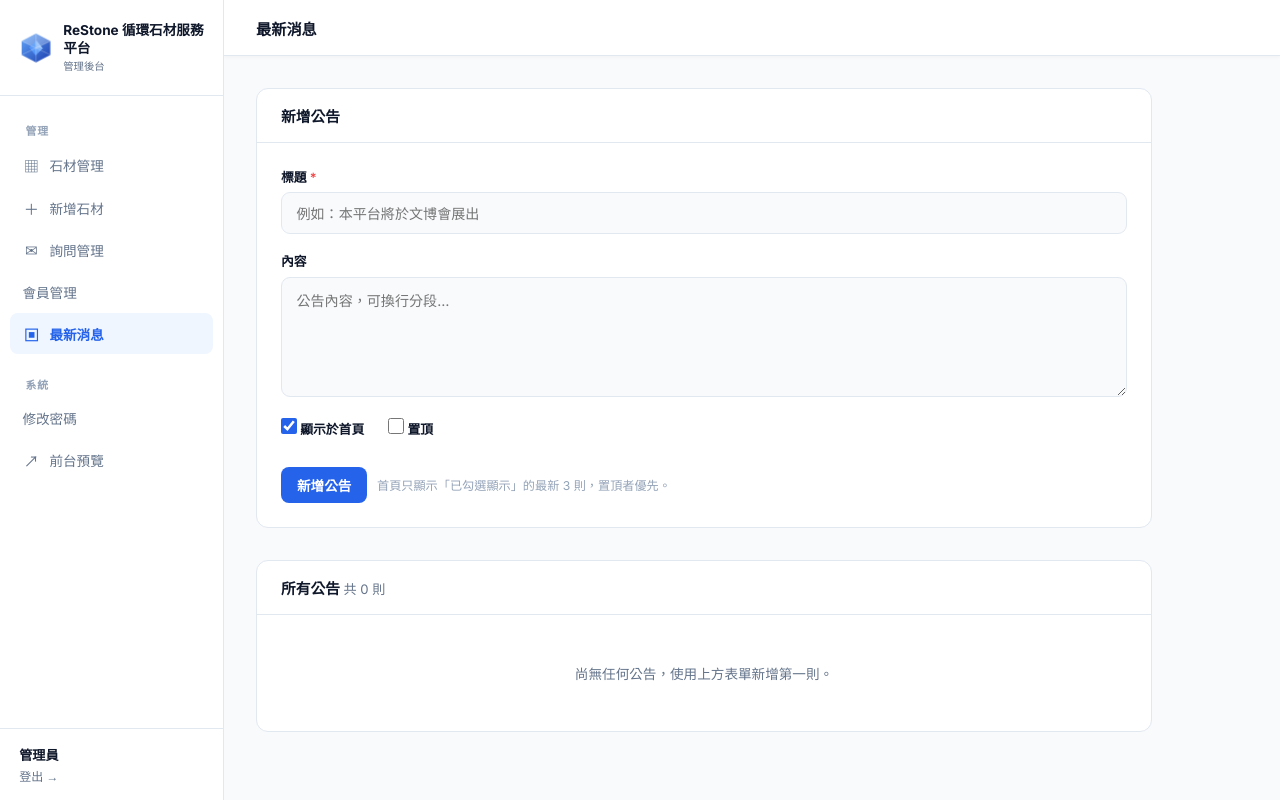
After one commit to clie945-tech/stone-database, a Flask app: page /admin/news in a window 1280 px wide. The commit adds this page. Run offline with Flask 3, Linux system fonts and the light colour scheme; the visitor is signed in with stand-in values (Sample User, id 1); data that the repository does not hold is empty.

Commit message:
新增最新消息功能：首頁公告區 + 後台可編輯管理
- 新增 announcements 資料表（標題/內容/顯示/置頂/時間）
- 首頁主視覺下方新增最新消息區（液態玻璃卡片，僅顯示已發布最新3則，置頂優先，無公告自動隱藏）
- 後台 /admin/news：新增/編輯/刪除/顯示切換/置頂切換
- 三個後台頁側邊選單補上最新消息連結
- 樣式快取版本 v=9 → v=10

Co-Authored-By: Claude Opus 4.8 <noreply@anthropic.com>

```diff
--- a/app.py
+++ b/app.py
@@ -827,6 +827,16 @@ def init_db():
             image_file TEXT,
             created_at TIMESTAMP DEFAULT CURRENT_TIMESTAMP
         );
+
+        CREATE TABLE IF NOT EXISTS announcements (
+            id INTEGER PRIMARY KEY AUTOINCREMENT,
+            title TEXT NOT NULL,
+            content TEXT,
+            is_published INTEGER DEFAULT 1,
+            pinned INTEGER DEFAULT 0,
+            created_at TIMESTAMP DEFAULT CURRENT_TIMESTAMP,
+            updated_at TIMESTAMP DEFAULT CURRENT_TIMESTAMP
+        );
     ''')
 
     # 舊資料庫遷移：補上 photo2, photo3 欄位
@@ -1280,12 +1290,18 @@ def index():
         calculate_carbon_saved(s['stone_type'], s['width'], s['height'], s['thickness'], s['quantity'])
         for s in all_stones
     )
+
+    # 最新消息（僅顯示已發布，置頂優先，取最新 3 則）
+    announcements = conn.execute(
+        'SELECT * FROM announcements WHERE is_published = 1 '
+        'ORDER BY pinned DESC, created_at DESC LIMIT 3'
+    ).fetchall()
     conn.close()
 
     return render_template('index.html', stones=stones, types=types,
                            search=search, selected_type=stone_type, total=total,
                            colors=COLORS, color_map=COLOR_MAP, selected_color=color,
-                           total_carbon_kg=total_carbon_kg)
+                           total_carbon_kg=total_carbon_kg, announcements=announcements)
 
 
 @app.route('/stone/<int:id>')
@@ -1621,6 +1637,82 @@ def admin_dashboard():
                            total_carbon_kg=total_carbon_kg)
 
 
+# ─── 最新消息管理 ───────────────────────────────────────────────
+@app.route('/admin/news')
+@admin_required
+def admin_news():
+    conn = get_db()
+    items = conn.execute(
+        'SELECT * FROM announcements ORDER BY pinned DESC, created_at DESC'
+    ).fetchall()
+    editing = None
+    edit_id = request.args.get('edit', type=int)
+    if edit_id:
+        editing = conn.execute(
+            'SELECT * FROM announcements WHERE id = ?', (edit_id,)).fetchone()
+    conn.close()
+    return render_template('admin_news.html', items=items, editing=editing)
+
+
+@app.route('/admin/news/save', methods=['POST'])
+@admin_required
+def admin_news_save():
+    nid          = request.form.get('id', type=int)
+    title        = request.form.get('title', '').strip()
+    content      = request.form.get('content', '').strip()
+    is_published = 1 if request.form.get('is_published') else 0
+    pinned       = 1 if request.form.get('pinned') else 0
+    if not title:
+        flash('標題為必填', 'error')
+        return redirect(url_for('admin_news', edit=nid) if nid else url_for('admin_news'))
+    conn = get_db()
+    if nid:
+        conn.execute(
+            'UPDATE announcements SET title=?, content=?, is_published=?, pinned=?, '
+            'updated_at=CURRENT_TIMESTAMP WHERE id=?',
+            (title, content, is_published, pinned, nid))
+        flash('公告已更新', 'success')
+    else:
+        conn.execute(
+            'INSERT INTO announcements (title, content, is_published, pinned) VALUES (?,?,?,?)',
+            (title, content, is_published, pinned))
+        flash('公告已新增', 'success')
+    conn.commit()
+    conn.close()
+    return redirect(url_for('admin_news'))
+
+
+@app.route('/admin/news/<int:id>/delete', methods=['POST'])
+@admin_required
+def admin_news_delete(id):
+    conn = get_db()
+    conn.execute('DELETE FROM announcements WHERE id = ?', (id,))
+    conn.commit()
+    conn.close()
+    flash('公告已刪除', 'success')
+    return redirect(url_for('admin_news'))
+
+
+@app.route('/admin/news/<int:id>/toggle', methods=['POST'])
+@admin_required
+def admin_news_toggle(id):
+    conn = get_db()
+    conn.execute('UPDATE announcements SET is_published = 1 - is_published WHERE id = ?', (id,))
+    conn.commit()
+    conn.close()
+    return redirect(url_for('admin_news'))
+
+
+@app.route('/admin/news/<int:id>/pin', methods=['POST'])
+@admin_required
+def admin_news_pin(id):
+    conn = get_db()
+    conn.execute('UPDATE announcements SET pinned = 1 - pinned WHERE id = ?', (id,))
+    conn.commit()
+    conn.close()
+    return redirect(url_for('admin_news'))
+
+
 @app.route('/admin/inquiries')
 @admin_required
 def admin_inquiries():
--- a/static/theme-tech.css
+++ b/static/theme-tech.css
@@ -227,7 +227,7 @@ footer { background: rgba(12,18,31,0.82) !important; }
    厚霧面模糊 + 頂部高光 + 玻璃鑲邊 + 漂浮陰影 + 頂部光澤
    ═══════════════════════════════════════════════════════════════ */
 .panel, .card, .tool, .profile-card, .stat, .spec-card, .inquiry-card, .rec,
-.stone-card, .design-card, .shot, .price-card, .analysis {
+.stone-card, .design-card, .shot, .price-card, .analysis, .news-item {
   background: linear-gradient(155deg, rgba(255,255,255,0.13), rgba(255,255,255,0.035)) !important;
   backdrop-filter: blur(24px) saturate(170%) !important;
   -webkit-backdrop-filter: blur(24px) saturate(170%) !important;
@@ -247,7 +247,7 @@ footer { background: rgba(12,18,31,0.82) !important; }
 .tool > *, .panel > *, .card > * { position: relative; z-index: 1; }
 
 /* hover：玻璃變更清亮、鑲邊發光、浮起 */
-.tool:hover, .card:hover, .stone-card:hover, .design-card:hover, .shot:hover, .rec:hover {
+.tool:hover, .card:hover, .stone-card:hover, .design-card:hover, .shot:hover, .rec:hover, .news-item:hover {
   backdrop-filter: blur(28px) saturate(190%) !important;
   -webkit-backdrop-filter: blur(28px) saturate(190%) !important;
   border-color: rgba(34,211,238,0.40) !important;
--- a/templates/admin.html
+++ b/templates/admin.html
@@ -137,6 +137,7 @@
       {% if new_inquiries > 0 %}<span style="margin-left:auto;background:var(--blue);color:white;font-size:0.65rem;padding:1px 7px;border-radius:10px;font-weight:700">{{ new_inquiries }}</span>{% endif %}
     </a>
     <a href="/admin/customers" class="nav-item">會員管理</a>
+    <a href="/admin/news" class="nav-item"><span class="icon">▣</span> 最新消息</a>
     <div class="sidebar-section">系統</div>
     <a href="/admin/change-password" class="nav-item">修改密碼</a>
     <a href="/" class="nav-item" target="_blank"><span class="icon">↗</span> 前台預覽</a>
--- a/templates/admin_customers.html
+++ b/templates/admin_customers.html
@@ -60,6 +60,7 @@
     <a href="/admin/add" class="nav-item"><span class="icon">＋</span> 新增石材</a>
     <a href="/admin/inquiries" class="nav-item"><span class="icon">✉</span> 詢問管理</a>
     <a href="/admin/customers" class="nav-item active">會員管理</a>
+    <a href="/admin/news" class="nav-item"><span class="icon">▣</span> 最新消息</a>
     <div class="sidebar-section">系統</div>
     <a href="/admin/change-password" class="nav-item">修改密碼</a>
     <a href="/" class="nav-item" target="_blank"><span class="icon">↗</span> 前台預覽</a>
--- a/templates/admin_inquiries.html
+++ b/templates/admin_inquiries.html
@@ -84,6 +84,7 @@
     <a href="/admin/add" class="nav-item"><span class="icon">＋</span> 新增石材</a>
     <a href="/admin/inquiries" class="nav-item active"><span class="icon">✉</span> 詢問管理</a>
     <a href="/admin/customers" class="nav-item">會員管理</a>
+    <a href="/admin/news" class="nav-item"><span class="icon">▣</span> 最新消息</a>
     <div class="sidebar-section">系統</div>
     <a href="/admin/change-password" class="nav-item">修改密碼</a>
     <a href="/" class="nav-item" target="_blank"><span class="icon">↗</span> 前台預覽</a>
--- /dev/null
+++ b/templates/admin_news.html
@@ -0,0 +1,210 @@
+<!DOCTYPE html>
+<html lang="zh-TW">
+<head>
+  <meta charset="UTF-8" />
+  <meta name="viewport" content="width=device-width, initial-scale=1.0" />
+  <title>最新消息 — ReStone 管理後台</title>
+  <link rel="icon" type="image/svg+xml" href="/static/favicon.svg">
+  <link rel="preconnect" href="https://fonts.googleapis.com">
+  <link href="https://fonts.googleapis.com/css2?family=Inter:wght@400;500;600;700;800&display=swap" rel="stylesheet">
+  <style>
+    *, *::before, *::after { box-sizing: border-box; margin: 0; padding: 0; }
+    :root {
+      --blue: #2563EB; --blue-light: #EFF6FF; --blue-mid: #BFDBFE;
+      --text: #0F172A; --text-muted: #64748B; --text-light: #94A3B8;
+      --border: #E2E8F0; --bg: #F8FAFC; --white: #FFFFFF;
+      --sidebar-w: 224px;
+    }
+    body { font-family: 'Inter', 'Noto Sans TC', sans-serif; background: var(--bg); color: var(--text); }
+
+    /* ── Sidebar ── */
+    .sidebar { position: fixed; top: 0; left: 0; bottom: 0; width: var(--sidebar-w); background: var(--white); border-right: 1px solid var(--border); display: flex; flex-direction: column; z-index: 200; }
+    .sidebar-logo { padding: 1.4rem 1.2rem; border-bottom: 1px solid var(--border); display: flex; align-items: center; gap: 10px; }
+    .sidebar-logo-icon { width: 34px; height: 34px; flex-shrink: 0; }
+    .sidebar-logo-text { font-size: 0.85rem; font-weight: 700; line-height: 1.3; }
+    .sidebar-logo-sub  { font-size: 0.65rem; color: var(--text-muted); }
+    .sidebar-section { padding: 1.2rem 1rem 0.3rem; font-size: 0.68rem; font-weight: 600; color: var(--text-light); letter-spacing: 0.08em; text-transform: uppercase; }
+    .sidebar-nav { flex: 1; padding: 0.4rem 0.6rem; }
+    .nav-item { display: flex; align-items: center; gap: 9px; padding: 0.6rem 0.8rem; font-size: 0.85rem; color: var(--text-muted); text-decoration: none; transition: all 0.15s; border-radius: 8px; margin: 2px 0; }
+    .nav-item:hover { color: var(--text); background: var(--bg); }
+    .nav-item.active { color: var(--blue); background: var(--blue-light); font-weight: 600; }
+    .nav-item .icon { font-size: 0.95rem; width: 18px; text-align: center; flex-shrink: 0; }
+    .sidebar-footer { padding: 1rem 1.2rem; border-top: 1px solid var(--border); font-size: 0.75rem; }
+    .sidebar-footer .admin-name { color: var(--text); font-weight: 600; margin-bottom: 3px; font-size: 0.82rem; }
+    .sidebar-footer a { color: var(--text-muted); text-decoration: none; transition: color 0.15s; }
+    .sidebar-footer a:hover { color: var(--blue); }
+
+    /* ── Main ── */
+    .main-wrap { margin-left: var(--sidebar-w); min-height: 100vh; }
+    .topbar { background: var(--white); border-bottom: 1px solid var(--border); padding: 0 2rem; height: 56px; display: flex; align-items: center; justify-content: space-between; position: sticky; top: 0; z-index: 100; box-shadow: 0 1px 4px rgba(0,0,0,0.04); }
+    .topbar-title { font-size: 0.95rem; font-weight: 700; }
+
+    .btn { display: inline-flex; align-items: center; gap: 6px; padding: 0.5rem 1rem; border-radius: 8px; font-size: 0.85rem; font-weight: 600; cursor: pointer; text-decoration: none; border: none; transition: all 0.15s; font-family: inherit; }
+    .btn-primary { background: var(--blue); color: white; }
+    .btn-primary:hover { background: #1D4ED8; }
+    .btn-secondary { background: var(--bg); color: var(--text-muted); border: 1px solid var(--border); }
+    .btn-secondary:hover { color: var(--text); background: #F1F5F9; }
+    .btn-danger { background: #FEF2F2; color: #B91C1C; border: 1px solid #FECACA; }
+    .btn-danger:hover { background: #FEE2E2; }
+    .btn-sm { padding: 0.32rem 0.7rem; font-size: 0.76rem; }
+
+    .content { padding: 2rem; max-width: 960px; }
+
+    .flash { padding: 0.75rem 1.2rem; border-radius: 8px; margin-bottom: 1.5rem; font-size: 0.85rem; }
+    .flash-success { background: #F0FDF4; border: 1px solid #BBF7D0; color: #166534; }
+    .flash-error   { background: #FEF2F2; border: 1px solid #FECACA; color: #B91C1C; }
+
+    /* ── Form card ── */
+    .card { background: var(--white); border-radius: 12px; border: 1px solid var(--border); overflow: hidden; margin-bottom: 2rem; }
+    .card-head { padding: 1rem 1.5rem; border-bottom: 1px solid var(--border); font-size: 0.92rem; font-weight: 700; }
+    .card-body { padding: 1.5rem; }
+    .field { margin-bottom: 1.1rem; }
+    .field:last-child { margin-bottom: 0; }
+    .field label { display: block; font-size: 0.8rem; font-weight: 600; margin-bottom: 0.4rem; }
+    .field .req { color: #EF4444; }
+    .field input[type=text], .field textarea {
+      width: 100%; padding: 0.7rem 0.9rem; border: 1.5px solid var(--border); border-radius: 9px;
+      font-size: 0.88rem; font-family: inherit; color: var(--text); background: var(--bg); outline: none; transition: all 0.15s;
+    }
+    .field input[type=text]:focus, .field textarea:focus { border-color: var(--blue); background: #fff; box-shadow: 0 0 0 3px rgba(37,99,235,0.1); }
+    .field textarea { min-height: 120px; resize: vertical; line-height: 1.7; }
+    .checks { display: flex; gap: 1.5rem; flex-wrap: wrap; }
+    .check { display: flex; align-items: center; gap: 7px; font-size: 0.85rem; font-weight: 500; cursor: pointer; }
+    .check input { width: 16px; height: 16px; accent-color: var(--blue); cursor: pointer; }
+    .form-actions { margin-top: 1.4rem; display: flex; gap: 0.6rem; align-items: center; }
+    .form-hint { font-size: 0.76rem; color: var(--text-light); }
+
+    /* ── List table ── */
+    table { width: 100%; border-collapse: collapse; }
+    th { padding: 0.7rem 1rem; text-align: left; font-size: 0.72rem; font-weight: 600; color: var(--text-muted); letter-spacing: 0.06em; text-transform: uppercase; background: var(--bg); border-bottom: 1px solid var(--border); white-space: nowrap; }
+    td { padding: 0.85rem 1rem; border-bottom: 1px solid var(--border); font-size: 0.85rem; vertical-align: top; }
+    tr:last-child td { border-bottom: none; }
+    .n-title { font-weight: 600; color: var(--text); }
+    .n-body { font-size: 0.78rem; color: var(--text-muted); margin-top: 3px; line-height: 1.5; max-width: 360px; white-space: pre-line;
+      display: -webkit-box; -webkit-line-clamp: 2; -webkit-box-orient: vertical; overflow: hidden; }
+    .n-date { font-size: 0.76rem; color: var(--text-light); white-space: nowrap; }
+    .tag { display: inline-block; padding: 2px 9px; border-radius: 99px; font-size: 0.7rem; font-weight: 700; }
+    .tag-on  { background: #DCFCE7; color: #166534; }
+    .tag-off { background: #F1F5F9; color: var(--text-muted); }
+    .tag-pin { background: var(--blue-light); color: var(--blue); margin-left: 4px; }
+    .row-actions { display: flex; gap: 0.35rem; flex-wrap: wrap; }
+    .row-actions form { display: inline; }
+    .empty { text-align: center; padding: 3rem; color: var(--text-muted); font-size: 0.85rem; }
+
+    @media (max-width: 768px) {
+      .sidebar { transform: translateX(-100%); }
+      .main-wrap { margin-left: 0; }
+    }
+  </style>
+</head>
+<body>
+
+<nav class="sidebar">
+  <div class="sidebar-logo">
+    <span class="sidebar-logo-icon">{% with size=34, sfx='sb' %}{% include '_logo.html' %}{% endwith %}</span>
+    <div>
+      <div class="sidebar-logo-text">ReStone 循環石材服務平台</div>
+      <div class="sidebar-logo-sub">管理後台</div>
+    </div>
+  </div>
+  <div class="sidebar-nav">
+    <div class="sidebar-section">管理</div>
+    <a href="/admin" class="nav-item"><span class="icon">▦</span> 石材管理</a>
+    <a href="/admin/add" class="nav-item"><span class="icon">＋</span> 新增石材</a>
+    <a href="/admin/inquiries" class="nav-item"><span class="icon">✉</span> 詢問管理</a>
+    <a href="/admin/customers" class="nav-item">會員管理</a>
+    <a href="/admin/news" class="nav-item active"><span class="icon">▣</span> 最新消息</a>
+    <div class="sidebar-section">系統</div>
+    <a href="/admin/change-password" class="nav-item">修改密碼</a>
+    <a href="/" class="nav-item" target="_blank"><span class="icon">↗</span> 前台預覽</a>
+  </div>
+  <div class="sidebar-footer">
+    <div class="admin-name">管理員</div>
+    <a href="/admin/logout">登出 →</a>
+  </div>
+</nav>
+
+<div class="main-wrap">
+  <div class="topbar">
+    <div class="topbar-title">最新消息</div>
+  </div>
+
+  <div class="content">
+    {% with messages = get_flashed_messages(with_categories=true) %}
+      {% for category, msg in messages %}<div class="flash flash-{{ category }}">{{ msg }}</div>{% endfor %}
+    {% endwith %}
+
+    <!-- 新增 / 編輯表單 -->
+    <div class="card">
+      <div class="card-head">{% if editing %}編輯公告{% else %}新增公告{% endif %}</div>
+      <div class="card-body">
+        <form method="POST" action="/admin/news/save">
+          {% if editing %}<input type="hidden" name="id" value="{{ editing.id }}">{% endif %}
+          <div class="field">
+            <label>標題 <span class="req">*</span></label>
+            <input type="text" name="title" placeholder="例如：本平台將於文博會展出" value="{{ editing.title if editing else '' }}" required>
+          </div>
+          <div class="field">
+            <label>內容</label>
+            <textarea name="content" placeholder="公告內容，可換行分段…">{{ editing.content if editing else '' }}</textarea>
+          </div>
+          <div class="field">
+            <div class="checks">
+              <label class="check"><input type="checkbox" name="is_published" {% if editing is none or editing.is_published %}checked{% endif %}> 顯示於首頁</label>
+              <label class="check"><input type="checkbox" name="pinned" {% if editing and editing.pinned %}checked{% endif %}> 置頂</label>
+            </div>
+          </div>
+          <div class="form-actions">
+            <button type="submit" class="btn btn-primary">{% if editing %}更新公告{% else %}新增公告{% endif %}</button>
+            {% if editing %}<a href="/admin/news" class="btn btn-secondary">取消編輯</a>{% endif %}
+            <span class="form-hint">首頁只顯示「已勾選顯示」的最新 3 則，置頂者優先。</span>
+          </div>
+        </form>
+      </div>
+    </div>
+
+    <!-- 公告清單 -->
+    <div class="card">
+      <div class="card-head">所有公告 <span style="color:var(--text-muted);font-weight:400;font-size:0.82rem">共 {{ items|length }} 則</span></div>
+      {% if items %}
+      <table>
+        <thead><tr><th>狀態</th><th>公告</th><th>更新時間</th><th style="text-align:right">操作</th></tr></thead>
+        <tbody>
+          {% for a in items %}
+          <tr>
+            <td style="white-space:nowrap">
+              {% if a.is_published %}<span class="tag tag-on">顯示中</span>{% else %}<span class="tag tag-off">已隱藏</span>{% endif %}
+              {% if a.pinned %}<span class="tag tag-pin">置頂</span>{% endif %}
+            </td>
+            <td>
+              <div class="n-title">{{ a.title }}</div>
+              {% if a.content %}<div class="n-body">{{ a.content }}</div>{% endif %}
+            </td>
+            <td class="n-date">{{ (a.updated_at or a.created_at)[:16] }}</td>
+            <td>
+              <div class="row-actions" style="justify-content:flex-end">
+                <a href="/admin/news?edit={{ a.id }}" class="btn btn-secondary btn-sm">編輯</a>
+                <form method="POST" action="/admin/news/{{ a.id }}/toggle">
+                  <button type="submit" class="btn btn-secondary btn-sm">{% if a.is_published %}隱藏{% else %}顯示{% endif %}</button>
+                </form>
+                <form method="POST" action="/admin/news/{{ a.id }}/pin">
+                  <button type="submit" class="btn btn-secondary btn-sm">{% if a.pinned %}取消置頂{% else %}置頂{% endif %}</button>
+                </form>
+                <form method="POST" action="/admin/news/{{ a.id }}/delete" onsubmit="return confirm('確定刪除這則公告？此動作無法復原。')">
+                  <button type="submit" class="btn btn-danger btn-sm">刪除</button>
+                </form>
+              </div>
+            </td>
+          </tr>
+          {% endfor %}
+        </tbody>
+      </table>
+      {% else %}
+      <div class="empty">尚無任何公告，使用上方表單新增第一則。</div>
+      {% endif %}
+    </div>
+  </div>
+</div>
+
+</body>
+</html>
--- a/templates/customer_dashboard.html
+++ b/templates/customer_dashboard.html
@@ -98,7 +98,7 @@
 
     footer { margin-top: 4rem; padding: 1.5rem; text-align: center; font-size: 0.75rem; color: var(--text-light); border-top: 1px solid var(--border); background: var(--white); }
   </style>
-  <link rel="stylesheet" href="/static/theme-tech.css?v=9">
+  <link rel="stylesheet" href="/static/theme-tech.css?v=10">
   <script src="/static/motion.js" defer></script>
 </head>
 <body>
--- a/templates/customer_login.html
+++ b/templates/customer_login.html
@@ -50,7 +50,7 @@
     .link { display: block; text-align: center; font-size: 0.82rem; color: var(--text-muted); text-decoration: none; font-weight: 500; transition: color 0.15s; }
     .link:hover { color: var(--blue); }
   </style>
-  <link rel="stylesheet" href="/static/theme-tech.css?v=9">
+  <link rel="stylesheet" href="/static/theme-tech.css?v=10">
   <script src="/static/motion.js" defer></script>
 </head>
 <body>
--- a/templates/design_tool.html
+++ b/templates/design_tool.html
@@ -201,7 +201,7 @@
   </style>
   <!-- HEIC 客戶端轉檔（給 Chrome / Firefox 用戶；Safari 原生支援 HEIC）-->
   <script src="https://cdnjs.cloudflare.com/ajax/libs/heic2any/0.0.4/heic2any.min.js" defer></script>
-  <link rel="stylesheet" href="/static/theme-tech.css?v=9">
+  <link rel="stylesheet" href="/static/theme-tech.css?v=10">
   <script src="/static/motion.js" defer></script>
 </head>
 <body>
--- a/templates/image_search.html
+++ b/templates/image_search.html
@@ -149,7 +149,7 @@
   </style>
   <!-- HEIC 客戶端轉檔（Safari 原生支援，給 Chrome / Firefox 用戶）-->
   <script src="https://cdnjs.cloudflare.com/ajax/libs/heic2any/0.0.4/heic2any.min.js" defer></script>
-  <link rel="stylesheet" href="/static/theme-tech.css?v=9">
+  <link rel="stylesheet" href="/static/theme-tech.css?v=10">
   <script src="/static/motion.js" defer></script>
 </head>
 <body>
--- a/templates/my_designs.html
+++ b/templates/my_designs.html
@@ -58,7 +58,7 @@
 
     footer { margin-top: 4rem; padding: 1.5rem; text-align: center; font-size: 0.75rem; color: var(--text-light); border-top: 1px solid var(--border); background: var(--white); }
   </style>
-  <link rel="stylesheet" href="/static/theme-tech.css?v=9">
+  <link rel="stylesheet" href="/static/theme-tech.css?v=10">
   <script src="/static/motion.js" defer></script>
 </head>
 <body>
--- a/templates/register.html
+++ b/templates/register.html
@@ -53,7 +53,7 @@
     .link:hover { color: var(--blue); }
     .link span { color: var(--blue); }
   </style>
-  <link rel="stylesheet" href="/static/theme-tech.css?v=9">
+  <link rel="stylesheet" href="/static/theme-tech.css?v=10">
   <script src="/static/motion.js" defer></script>
 </head>
 <body>
--- a/templates/sketch.html
+++ b/templates/sketch.html
@@ -61,7 +61,7 @@
     .warn{background:#FEF3C7;color:#92400E;border:1px solid #FDE68A;border-radius:10px;padding:.7rem 1rem;font-size:.85rem;margin-bottom:1rem}
     footer{margin-top:3rem;padding:1.5rem;text-align:center;font-size:.75rem;color:var(--text-light);border-top:1px solid var(--border);background:#fff}
   </style>
-  <link rel="stylesheet" href="/static/theme-tech.css?v=9">
+  <link rel="stylesheet" href="/static/theme-tech.css?v=10">
   <script src="/static/motion.js" defer></script>
 </head>
 <body>
--- a/templates/stone_detail.html
+++ b/templates/stone_detail.html
@@ -139,7 +139,7 @@
       color: rgba(255,255,255,0.5); font-size: 0.75rem; pointer-events: none;
     }
   </style>
-  <link rel="stylesheet" href="/static/theme-tech.css?v=9">
+  <link rel="stylesheet" href="/static/theme-tech.css?v=10">
   <script src="/static/motion.js" defer></script>
 </head>
 <body>
--- a/templates/studio.html
+++ b/templates/studio.html
@@ -39,7 +39,7 @@
     .tip{margin-top:2rem;text-align:center;font-size:.8rem;color:var(--text-light)}
     footer{margin-top:3.5rem;padding:1.5rem;text-align:center;font-size:.75rem;color:var(--text-light);border-top:1px solid var(--border);background:#fff}
   </style>
-  <link rel="stylesheet" href="/static/theme-tech.css?v=9">
+  <link rel="stylesheet" href="/static/theme-tech.css?v=10">
   <script src="/static/motion.js" defer></script>
 </head>
 <body>
--- a/templates/wall.html
+++ b/templates/wall.html
@@ -75,7 +75,7 @@
     .result-actions .enhance{color:#fff;background:linear-gradient(135deg,var(--blue),var(--purple));border:none}
     footer{margin-top:3rem;padding:1.5rem;text-align:center;font-size:.75rem;color:var(--text-light);border-top:1px solid var(--border);background:#fff}
   </style>
-  <link rel="stylesheet" href="/static/theme-tech.css?v=9">
+  <link rel="stylesheet" href="/static/theme-tech.css?v=10">
   <script src="/static/motion.js" defer></script>
 </head>
 <body>
```
Also changed, not shown: templates/index.html (+35 -1 lines).
